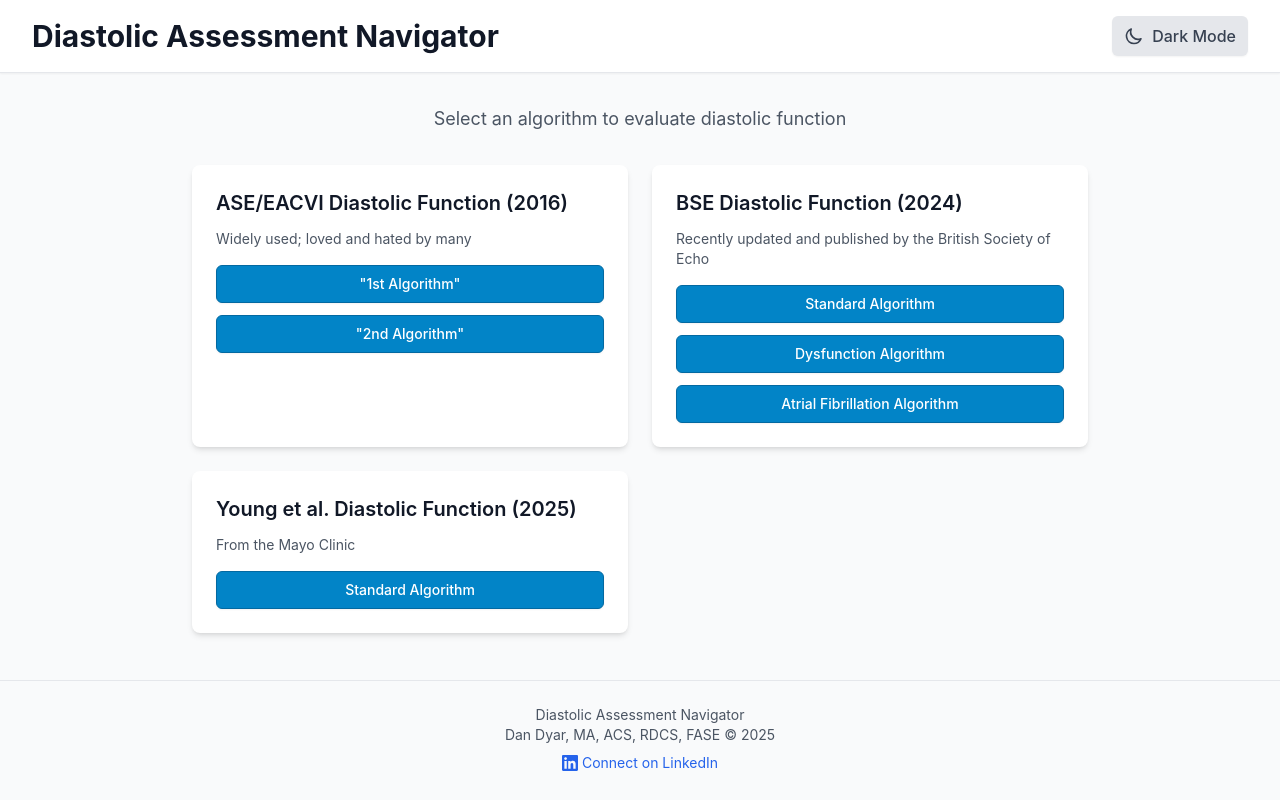
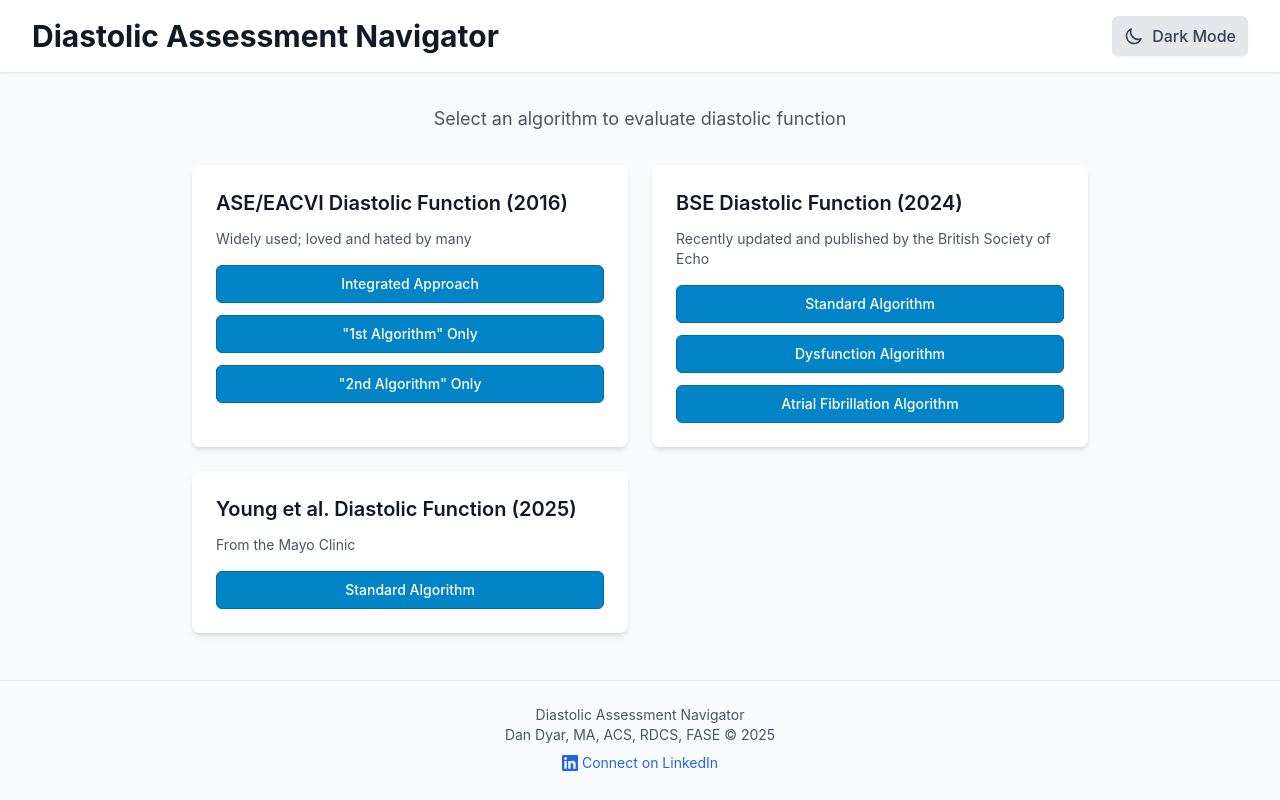
Before and after one commit to parameterz/diastology, a Next.js app: page / in a window 1280 px wide. Built offline with nearby package versions, Linux system fonts and the light colour scheme.

Commit message:
working on integrating the ase2016 algos

```diff
--- a/src/app/algorithms/ase2016/ASE2016.ts
+++ b/src/app/algorithms/ase2016/ASE2016.ts
@@ -1,5 +1,5 @@
-// src/algorithms/ase2016.ts - ASE 2016 Algorithm
-import { Algorithm, DecisionNode, ResultNode } from '../../../types/algorithm';
+// src/algorithms/ase2016.ts - Updated ASE 2016 Algorithm
+import { Algorithm, DecisionNode, ResultNode, EvaluatorNode } from '../../../types/algorithm';
 
 // Helper function for creating standard decision nodes
 function createDecisionNode(id: string, question: string, options: any[], nextNodes: any): DecisionNode {
@@ -34,21 +34,27 @@ const ase2016Algorithm: Algorithm = {
   },
   modes: [
     {
+      id: 'integrated',
+      name: 'Integrated Approach',
+      description: 'Start with the 1st algorithm which may progress to the 2nd algorithm',
+      startNodeId: 'standardStart'
+    },
+    {
       id: 'standard',
-      name: '"1st Algorithm"',
-      description: 'Use this for normal LV function',
+      name: '"1st Algorithm" Only',
+      description: 'Only use the 1st algorithm for normal LV function',
       startNodeId: 'standardStart'
     },
     {
       id: 'dysfunction',
-      name: '"2nd Algorithm"',
-      description: 'Use this for abnormal function or myocardial disease',
+      name: '"2nd Algorithm" Only',
+      description: 'Skip to the 2nd algorithm for abnormal function or myocardial disease',
       startNodeId: 'dysfunctionStart'
     }
   ],
   startNodeId: 'standardStart',
   nodes: {
-    // Standard algorithm nodes
+    // Standard algorithm nodes (1st Algorithm)
     'standardStart': createDecisionNode(
       'standardStart',
       'What is the average E/e\' ratio?',
@@ -105,35 +111,48 @@ const ase2016Algorithm: Algorithm = {
       id: 'standardEvaluate',
       type: 'evaluator',
       evaluate: (answers: Record<string, string>) => {
-        console.log(answers);
         const positives = Object.values(answers).filter(a => a === 'positive').length;
         const negatives = Object.values(answers).filter(a => a === 'negative').length;
 
         if (negatives > 2) {
           return 'resultNormal';
         } else if (positives > 2) {
-          return 'resultImpairedElevated';
+          // This is where we bridge to the 2nd algorithm
+          // Instead of going directly to a result, we transition to the 2nd algorithm
+          return 'transitionToDysfunction';
         } else {
           return 'resultIndeterminate';
         }
       }
     },
 
-    // Dysfunction algorithm nodes
+    // Transition node to 2nd algorithm
+    'transitionToDysfunction': createDecisionNode(
+      'transitionToDysfunction',
+      'The 1st algorithm indicates diastolic dysfunction with elevated filling pressures. Let\'s further categorize with the 2nd algorithm.',
+      [
+        {value: 'continue', text: 'Continue to 2nd Algorithm'}
+      ],
+      {
+        'continue': 'dysfunctionStart'
+      }
+    ),
+
+    // Dysfunction algorithm nodes (2nd Algorithm)
     'dysfunctionStart': createDecisionNode(
       'dysfunctionStart',
-      'What is the Mitral Inflow Doppler?',
+      'What is the Mitral Inflow Pattern (E/A ratio)?',
       [
-        {value: 'positive', text: 'E/A ≥ 2'},
-        {value: 'evaluateHighE', text: 'E/A ≤ 0.8 AND E > 50 cm/s'},
-        {value: 'evaluateMid', text: 'E/A between 0.8 and 1.99'},
-        {value: 'negative', text: 'E/A ≤ 0.8 AND E ≤ 50 cm/s'}
+        {value: 'gte2', text: 'E/A ≥ 2'},
+        {value: 'lt08_high_e', text: 'E/A ≤ 0.8 AND E > 50 cm/s'},
+        {value: 'mid_range', text: 'E/A between 0.8 and 1.99'},
+        {value: 'lt08_low_e', text: 'E/A ≤ 0.8 AND E ≤ 50 cm/s'}
       ],
       {
-        'positive': 'resultGrade3',
-        'negative': 'resultGrade1',
-        'evaluateHighE': 'dysfunctionStep2',
-        'evaluateMid': 'dysfunctionStep2'
+        'gte2': 'resultGrade3',
+        'lt08_low_e': 'resultGrade1',
+        'lt08_high_e': 'dysfunctionStep2',
+        'mid_range': 'dysfunctionStep2'
       }
     ),
 
@@ -167,8 +186,8 @@ const ase2016Algorithm: Algorithm = {
       'dysfunctionLA',
       'What is the indexed LA Volume?',
       [
-        {value: 'positive', text: '> 34 ml/m2'},
-        {value: 'negative', text: '≤ 34 ml/m2'},
+        {value: 'positive', text: '> 34 ml/m²'},
+        {value: 'negative', text: '≤ 34 ml/m²'},
         {value: 'unavailable', text: 'Unavailable'}
       ],
       {
@@ -181,8 +200,11 @@ const ase2016Algorithm: Algorithm = {
       type: 'evaluator',
       evaluate: (answers: Record<string, string>) => {
         // Get only the answers from step2 onwards (exclude the initial mitral inflow question)
-        const step2Answers = { ...answers };
-        delete step2Answers['dysfunctionStart'];
+        const step2Answers = {
+          'dysfunctionStep2': answers['dysfunctionStep2'] || answers['standardStart'], // Reuse E/e' from 1st algorithm if available
+          'dysfunctionTR': answers['dysfunctionTR'] || answers['trVelocity'], // Reuse TR from 1st algorithm if available
+          'dysfunctionLA': answers['dysfunctionLA'] || answers['laVolume'] // Reuse LA volume from 1st algorithm if available
+        };
 
         const positives = Object.values(step2Answers).filter(a => a === 'positive').length;
         const negatives = Object.values(step2Answers).filter(a => a === 'negative').length;
```
